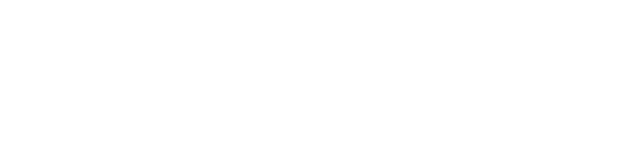
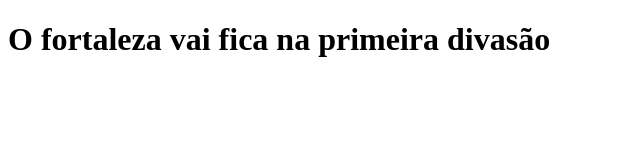
Before and after one commit to moises-oliveira-dev/logger, a plain HTML site: page index.html in a window 1280 px wide. Shown: the whole page, without its empty margins (0-640 px from the left). Drawn offline with Linux system fonts and the light colour scheme.

Commit message:
update readme

```diff
--- a/index.html
+++ b/index.html
@@ -5,5 +5,5 @@
         <meta name="viewport" content="width=device-width, initial-scale=1.0">
         <title>logger</title>
     </head>
-    <body></body>
+    <body> <h1>O fortaleza vai fica na primeira divasão</h1></body>
 </html>
```
